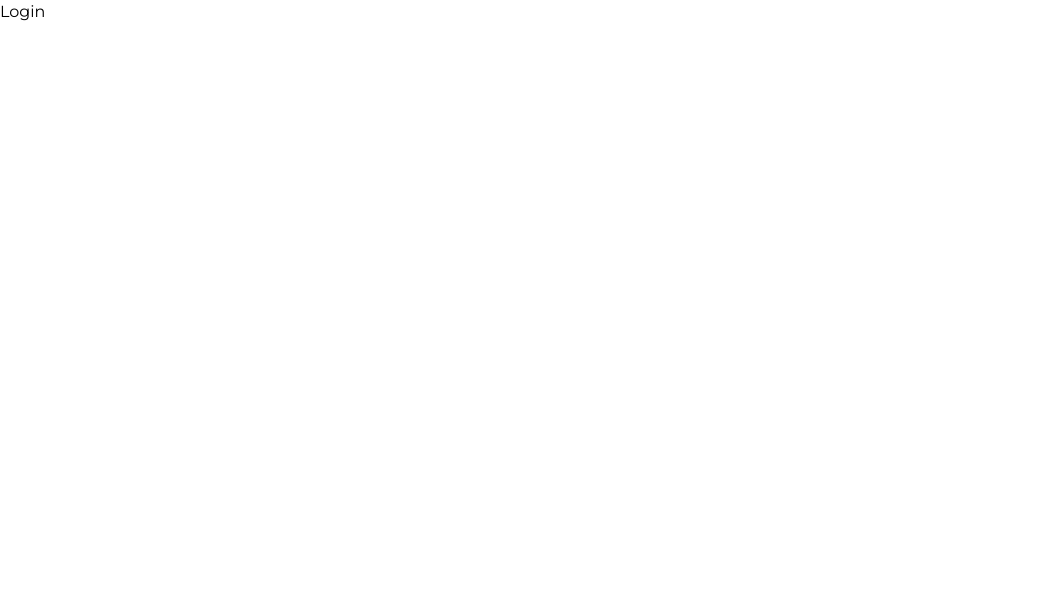
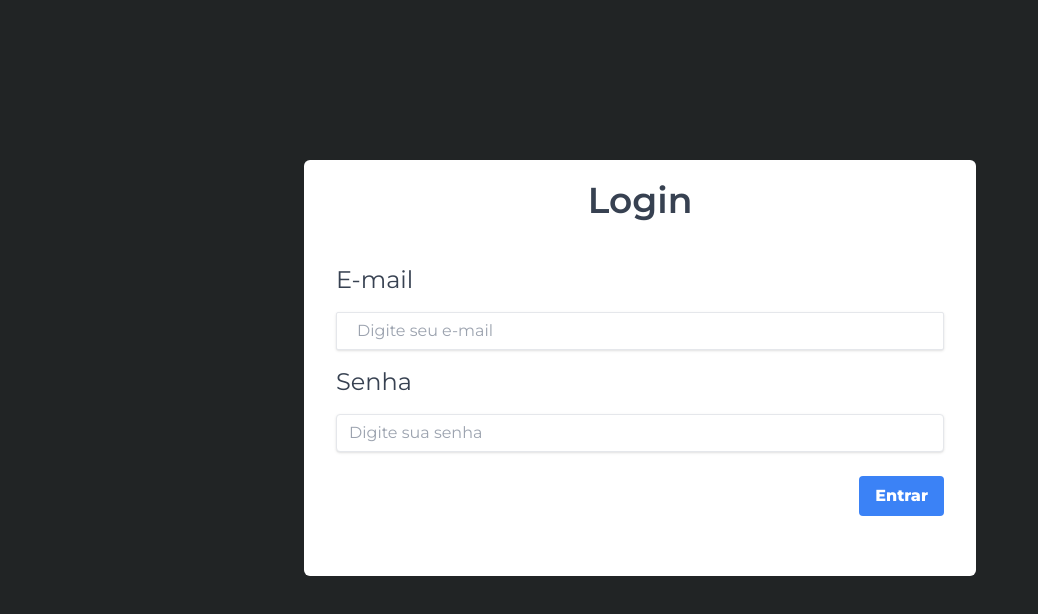
Before and after one commit to meiazero/itareport-next, a Next.js app: page /login in a window 1280 px wide. Shown: the top 614 px of the page, without its empty margins (0-1038 px from the left). Built offline with nearby package versions, Linux system fonts and the light colour scheme.

Commit message:
feat: login form front-end 💄

```diff
--- a/src/app/globals.css
+++ b/src/app/globals.css
@@ -8,6 +8,18 @@
     box-sizing: border-box;
     -webkit-font-smoothing: antialiased;
     -moz-osx-font-smoothing: grayscale;
+}
+
+:root {
+    --background-primary: #212425;
+    --background-secondary: #ffffff;
+    --text-primary: #ebf2f5;
+    --text-secondary: #5c8599;
+}
+
+body {
+    background: var(--background-primary);
+    color: var(--text-primary);
 }
 
 /* map style */
--- /dev/null
+++ b/src/app/login/layout.jsx
@@ -0,0 +1,12 @@
+export const metadata = {
+    title: "Login | Itareport",
+    description: "ajudando a comunidade de Itapajé a se manter informada"
+}
+
+export default function RootLayout({ children }) {
+    return (
+        <html lang='pt-br'>
+            <body>{children}</body>
+        </html>
+    )
+}
--- a/src/app/login/page.jsx
+++ b/src/app/login/page.jsx
@@ -1,3 +1,75 @@
-export default function Login() {
-    return <div>Login</div>
+"use client"
+
+import { React, useState } from "react"
+
+export default function LoginForm() {
+    const [email, setEmail] = useState("")
+    const [password, setPassword] = useState("")
+
+    const handleSubmit = (e) => {
+        e.preventDefault()
+        // Lógica de autenticação ou chamada de API aqui
+        console.log("Email:", email)
+        console.log("Senha:", password)
+        // Limpa os campos
+        setEmail("")
+        setPassword("")
+    }
+
+    return (
+        <div className='max-w-2xl mx-auto mt-40 py-3 bg-white rounded-md'>
+            <h1 className='text-4xl text-center font-semibold mb-5 mt-2 text-gray-700'>
+                Login
+            </h1>
+            <form
+                onSubmit={handleSubmit}
+                className='px-8 pt-6 pb-8 mb-4'
+                method='POST'
+                autoComplete='off'
+            >
+                <div className='mb-4'>
+                    <label
+                        className='block text-gray-700 text-2xl mb-4'
+                        htmlFor='email'
+                    >
+                        E-mail
+                    </label>
+                    <input
+                        type='email'
+                        id='email'
+                        className='shadow appearance-none border rounded-sm w-full py-2 px-5 text-gray-700 leading-tight focus:outline-none focus:shadow-outline'
+                        placeholder='Digite seu e-mail'
+                        value={email}
+                        required
+                        onChange={(e) => setEmail(e.target.value)}
+                    />
+                </div>
+                <div className='mb-6'>
+                    <label
+                        className='block text-gray-700 text-2xl mb-4'
+                        htmlFor='password'
+                    >
+                        Senha
+                    </label>
+                    <input
+                        type='password'
+                        id='password'
+                        className='shadow appearance-none border rounded w-full py-2 px-3 text-gray-700 leading-tight focus:outline-none focus:shadow-outline'
+                        placeholder='Digite sua senha'
+                        value={password}
+                        required
+                        onChange={(e) => setPassword(e.target.value)}
+                    />
+                </div>
+                <div className='flex items-center justify-end '>
+                    <button
+                        type='submit'
+                        className='bg-blue-500 hover:bg-blue-700 text-white font-bold py-2 px-4 rounded focus:outline-none focus:shadow-outline'
+                    >
+                        Entrar
+                    </button>
+                </div>
+            </form>
+        </div>
+    )
 }
```
